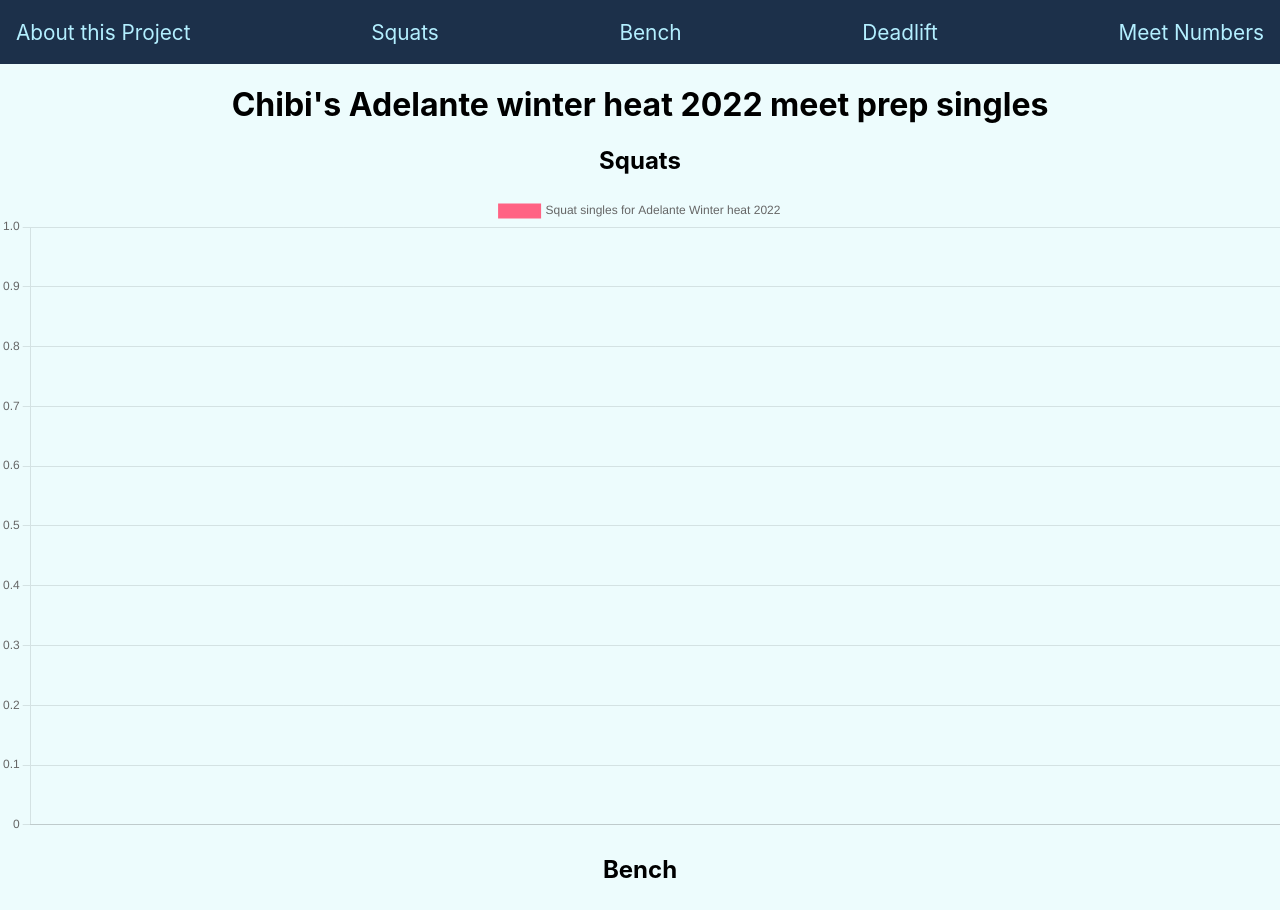
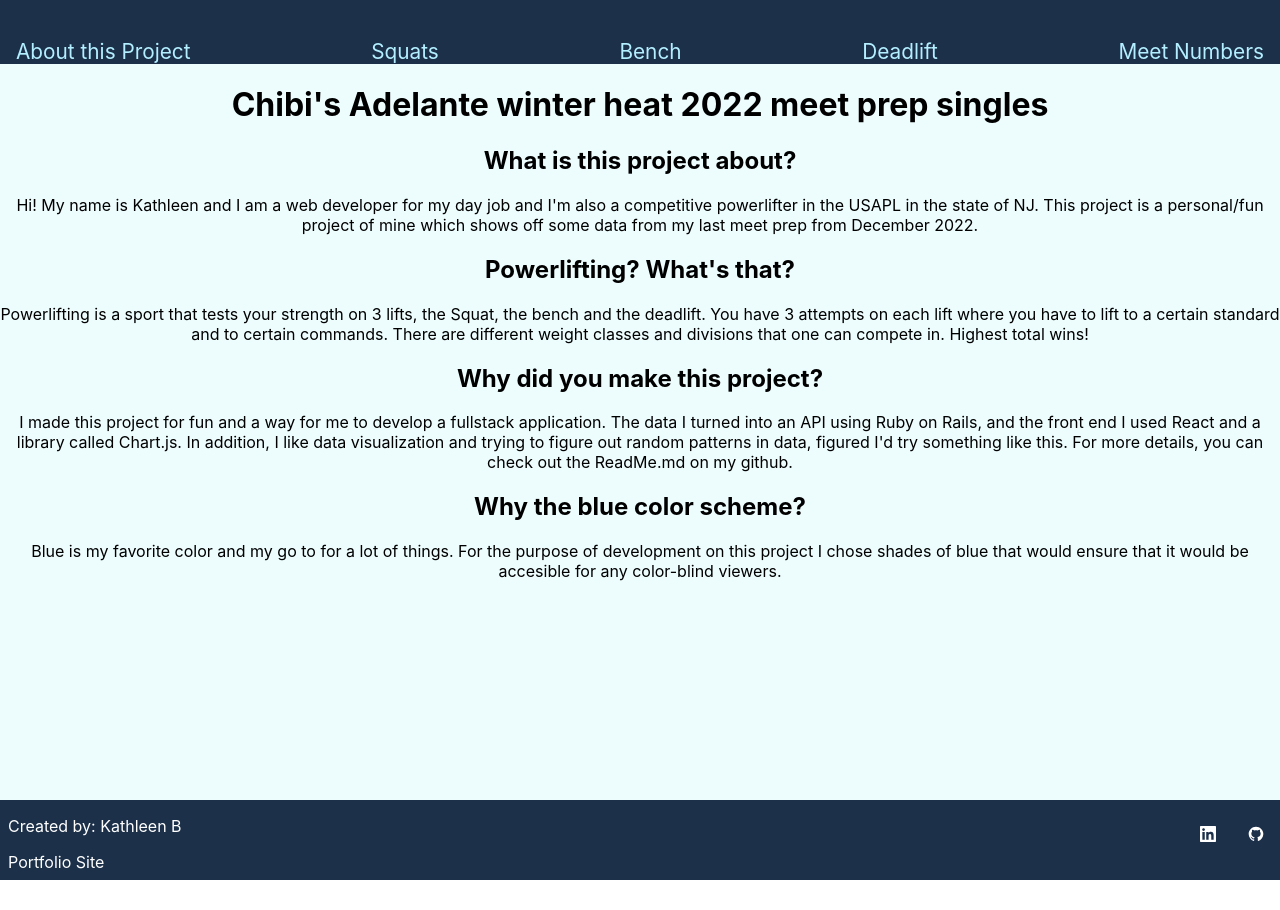
Before and after one commit to kbongco/lifting-data-frontend, a React (Create React App) app: page /about in a window 1280 px wide. Shown: the top 910 px of the page. After the commit the page ends 880 px from the top, so only its background shows below. Built offline with nearby package versions, Linux system fonts and the light colour scheme; no server answers.

Commit message:
fixing footer, added about me page and routes

```diff
--- a/src/App.js
+++ b/src/App.js
@@ -5,12 +5,13 @@ import NavBar from "./Components/NavBar/NavBar";
 
 function App() {
   return (
+    <>
     <div className="App">
       <NavBar />
       <MainContainer />
-      <Footer/>
     </div>
-
+      <Footer />
+      </>
   );
 }
 
--- a/src/App.scss
+++ b/src/App.scss
@@ -1,6 +1,8 @@
 .App {
   text-align: center;
   background-color: #EDFCFD;
+  position: relative;
+  min-height: 100vh;
 }
 
 .App-logo {
--- a/src/Components/Footer/Footer.scss
+++ b/src/Components/Footer/Footer.scss
@@ -1,7 +1,9 @@
 .lifting-footer {
   background-color: #1C304A;
-  height: 8vh;
-  margin-top: 40px;
+  height: 10vh;
+  position: relative;
+  bottom: 0;
+  width: 100%;
 
   .lifting-footer-text {
     color: white;
--- a/src/Components/NavBar/NavBar.scss
+++ b/src/Components/NavBar/NavBar.scss
@@ -2,7 +2,7 @@
   display: flex;
   background-color: #1C304A;
   justify-content: space-between;
-  font-size: 1.3rem;
+  font-size: 0.8rem;
   height: 8vh;
   padding-right: 16px;
   padding-left: 16px;
@@ -19,11 +19,19 @@
 
     &:active {
       text-decoration: underline;
-      color: blue;
+      color: white;
     }
 
     .lifting-nav-link-about {
       padding-left: 8px;
     }
   }
+
+  @media(min-width: 768px) {
+
+    .lifting-nav-link {
+      align-items: end;
+      font-size:1.3rem;
+    }
+  }
 }
--- a/src/Containers/MainContainer.jsx
+++ b/src/Containers/MainContainer.jsx
@@ -5,6 +5,8 @@ import React, { useState, useEffect } from "react";
 import Deadlifts from "../Components/Deadlifts";
 import Squats from "../Components/Squats";
 import Bench from "../Components/Bench";
+import About from '../Views/About/About';
+import { BrowserRouter as Router, Routes, Route } from 'react-router-dom';
 
 
 export default function MainContainer() {
@@ -48,10 +50,13 @@ export default function MainContainer() {
   return (
     <>
       <h1>Chibi's Adelante winter heat 2022 meet prep singles</h1>
-    <section>
-        <Squats squats={squats} />
+      <section>
+        <Routes>
+        <Route path="/about" element={ <About /> }exact/>
+        {/* <Squats squats={squats} />
         <Bench bench={bench} />
-        <Deadlifts deadlift={deadlift} />
+          <Deadlifts deadlift={deadlift} /> */}
+          </Routes>
       </section>
     </>
   )
--- /dev/null
+++ b/src/Views/About/About.jsx
@@ -0,0 +1,34 @@
+export default function About() {
+  return (
+    <>
+      <section className='lifting-about-me-questions'>
+        <h2 className='lifting-about-headers'>What is this project about?</h2>
+        <article>
+        <p className='lifting-answered-questions'>
+          Hi! My name is Kathleen and I am a web developer for my day job and I'm also a competitive powerlifter in the USAPL in the state of NJ.
+          This project is a personal/fun project of mine which shows off some data from my last meet prep from December 2022.
+          </p>
+        </article>
+        <h2 className='lifting-about-headers'>Powerlifting? What's that? </h2>
+        <article>
+          <p className='lifting-answered-questions'>
+            Powerlifting is a sport that tests your strength on 3 lifts, the Squat, the bench and the deadlift. You have 3 attempts on each lift where you have to lift to a certain standard and to certain commands. There are different weight classes and divisions that one can compete in. Highest total wins!
+          </p>
+        </article>
+        <h2 className='lifting-about-headers'>Why did you make this project? </h2>
+        <article><p className='lifting-answered-questions'>
+          I made this project for fun and a way for me to develop a fullstack application. The data I turned into an API using Ruby on Rails, and the front end I used React and a library called Chart.js. In addition, I like data visualization and trying to figure out random patterns in data, figured I'd try something like this.
+          For more details, you can check out the ReadMe.md on my github.
+          </p>
+        </article>
+        <h2 className='lifting-about-headers'>Why the blue color scheme?</h2>
+        <article>
+          <p className='lifting-answered-questions'>
+            Blue is my favorite color and my go to for a lot of things. For the purpose of development on this project I chose shades of blue that would ensure that it would be accesible for any color-blind viewers.
+          </p>
+        </article>
+      </section>
+    </>
+
+  )
+}
--- /dev/null
+++ b/src/Views/About/About.scss
@@ -0,0 +1,9 @@
+// .lifting-about-headers{
+//   text-align: left;
+// }
+.lifting-about-me-questions {
+  text-align: left;
+  margin-left: 8px;
+  margin-right: 8px;
+  padding-bottom: 16px;
+}
```
